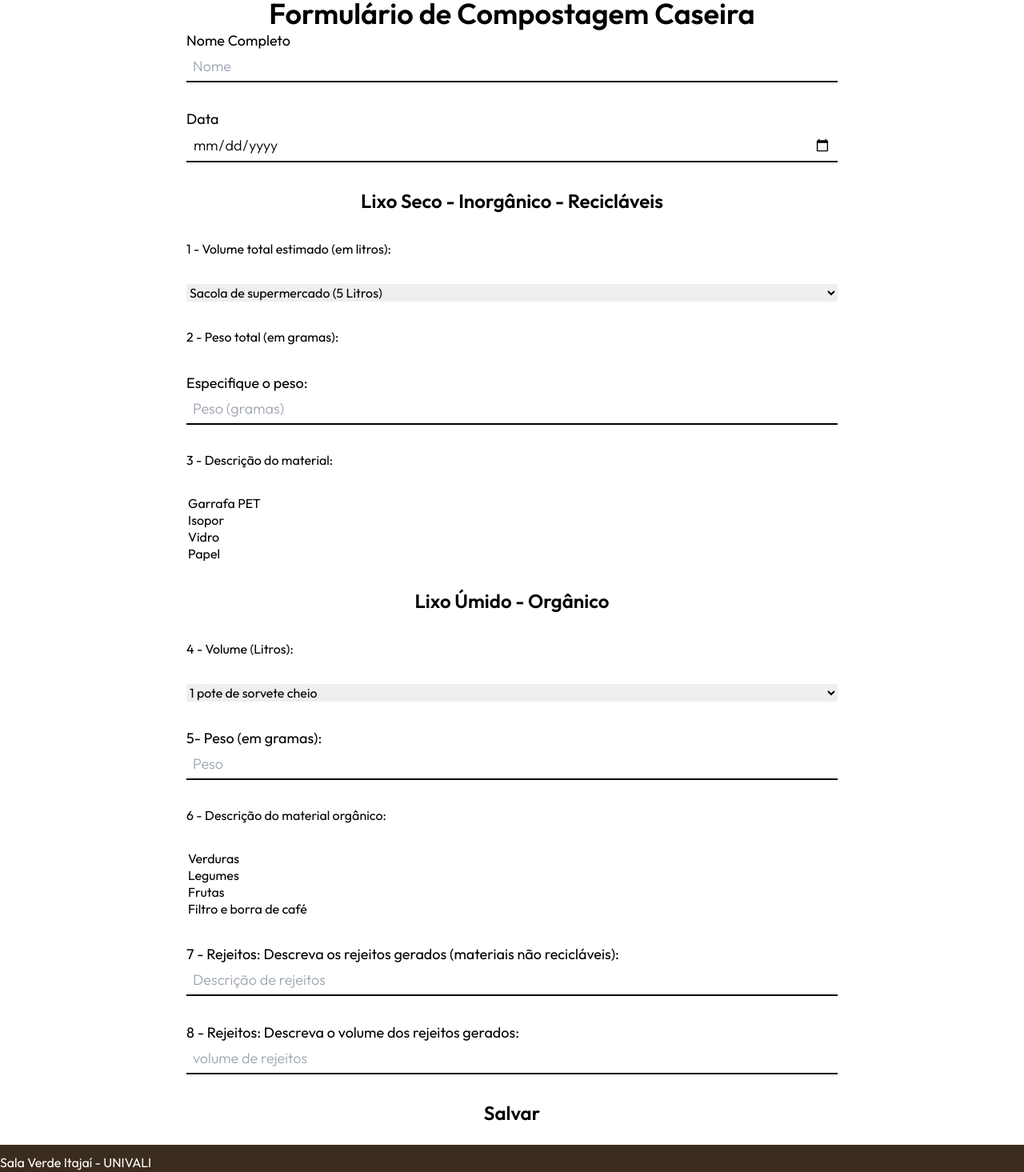
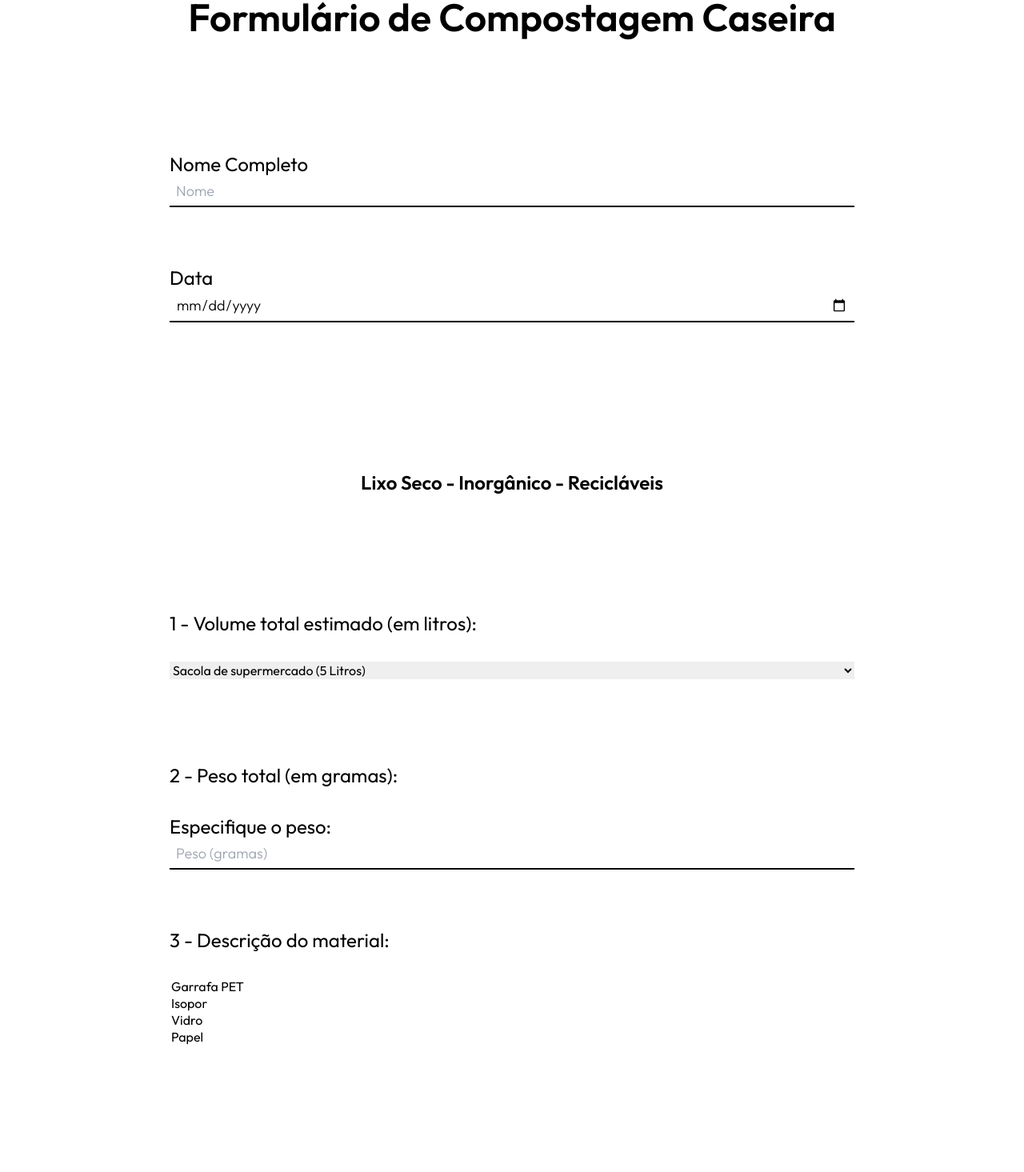
Before and after one commit to lucaslosekann/pequena-folha-front, a React (Vite) app: page /formulario in a window 1280 px wide. Shown: the part 97-1562 px from the top of the page at 80% size. Built offline with nearby package versions, Linux system fonts and the light colour scheme.

Commit message:
erros resolvidos

```diff
--- a/src/pages/Formulary.tsx
+++ b/src/pages/Formulary.tsx
@@ -1,7 +1,7 @@
 import Wrapper from "../components/Wrapper";
 import React, { useState } from "react";
 import TextInput from "../components/TextInput";
-import {Text, StyleSheet} from 'react-native';
+
 
 const Form = () => {
   const [name, setName] = useState("");
@@ -9,16 +9,16 @@ const Form = () => {
   const [volume, setVolume] = useState("");
   const [volumeOther, setVolumeOther] = useState("");
   const [weight, setWeight] = useState("");
-  const [description, setDescription] = useState([]);
+  const [description, setDescription] = useState<string[]>([]);
   const [descriptionOther, setDescriptionOther] = useState("");
   const [organicVolume, setOrganicVolume] = useState("");
   const [organicVolumeOther, setOrganicVolumeOther] = useState("");
   const [organicWeight, setOrganicWeight] = useState("");
-  const [organicDescription, setOrganicDescription] = useState([]);
+  const [organicDescription, setOrganicDescription] = useState<string[]>([]);
   const [organicDescriptionOther, setOrganicDescriptionOther] = useState("");
   const [rejeitos, setRejeitos] = useState("");
 
-  const handleForm = (e) => {
+  const handleForm = (e: React.FormEvent) => {
     e.preventDefault();
     console.log("Formulário enviado!");
   };
@@ -27,7 +27,7 @@ const Form = () => {
     <Wrapper className="flex flex-col gap-8 px-3 sm:px-0">
       <div>
 
-      <h2  className= "flex text-left text-2xl font-semibold text-own-black sm:text-4xl justify-center ">
+      <h2  className= "flex text-left text-3xl font-semibold text-own-black sm:text-5xl justify-center mb-36">
 
         Formulário de Compostagem Caseira
 
@@ -40,8 +40,8 @@ const Form = () => {
                             placeholder="Nome"
                             type="text"
                             name="Nome"
-                            containerClassName=" text-left w-full"
-                            labelClassName="text-black"
+                            containerClassName=" text-left w-full   mb-10"
+                            labelClassName="text-black  text-2xl"
                             inputClassName="border-black text-black"
                         />
 
@@ -51,15 +51,29 @@ const Form = () => {
                             placeholder="mm/dd/aa"
                             type="date"
                             name="Data"
-                            containerClassName="text-left w-full"
-                            labelClassName="text-black"
+                            containerClassName="text-left w-full mb-10"
+                            labelClassName="text-black text-2xl"
                             inputClassName="border-black text-black"
                         />
 
 
-          <h3 className= "flex text-left text-2xl font-semibold text-own-black sm:text-2xl justify-center ">Lixo Seco - Inorgânico - Recicláveis</h3>
 
-          <label>1 - Volume total estimado (em litros):</label>
+
+
+
+
+
+
+          <h3 className= "flex text-left text-2xl font-semibold text-own-black sm:text-2xl justify-center mt-28  mb-28">Lixo Seco - Inorgânico - Recicláveis</h3>
+
+
+
+
+
+
+
+
+          <label className="text-black text-2xl">1 - Volume total estimado (em litros):</label>
           <select name="volume" value={volume} onChange={(e) => setVolume(e.target.value)}>
             <option value="5">Sacola de supermercado (5 Litros)</option>
             <option value="15">Saco de lixo (15 Litros)</option>
@@ -67,7 +81,7 @@ const Form = () => {
             <option value="50">Saco de lixo (50 Litros)</option>
             <option value="outro">Outro</option>
           </select>
-
+          <div className="mb-10">  </div>
           {volume === "outro" && (
 
 
@@ -78,28 +92,28 @@ const Form = () => {
                             placeholder="Volume"
                             type="text"
                             name="Volume"
-                            containerClassName="text-left w-full"
-                            labelClassName="text-black"
+                            containerClassName="text-left w-full -mt-10 mb-10"
+                            labelClassName="text-black text-2xl"
                             inputClassName="border-black text-black"
                         />
 
             </>
           )}
 
-          <label>2 - Peso total (em gramas):</label>
+<label className="text-black text-2xl">2 - Peso total (em gramas):</label>
           <TextInput
                             required
                             label="Especifique o peso:"
                             placeholder="Peso (gramas)"
                             type="number"
                             name="weight"
-                            containerClassName="text-left w-full"
-                            labelClassName="text-black"
+                            containerClassName="text-left w-full  mb-10"
+                            labelClassName="text-black text-2xl"
                             inputClassName="border-black text-black"
                         />
 
 
-          <label>3 - Descrição do material:</label>
+          <label className="text-black text-2xl">3 - Descrição do material:</label>
           <select
             name="description"
             multiple
@@ -118,7 +132,7 @@ const Form = () => {
             <option value="tetra_pak">Tetra Pak</option>
             <option value="outro">Outro</option>
           </select>
-
+          <div className="mb-10">  </div>
           {description.includes("outro") && (
             <>
              <TextInput
@@ -127,16 +141,16 @@ const Form = () => {
                             placeholder="Material"
                             type="text"
                             name="descriptionOther"
-                            containerClassName="text-left w-full"
-                            labelClassName="text-black"
+                            containerClassName="text-left w-full -mt-10 mb-10"
+                            labelClassName="text-black text-2xl"
                             inputClassName="border-black text-black"
                         />
             </>
           )}
 
-          <h3 className= "flex text-left text-2xl font-semibold text-own-black sm:text-2xl justify-center ">Lixo Úmido - Orgânico</h3>
+          <h3 className= "flex text-left text-2xl font-semibold text-own-black sm:text-2xl justify-center mt-28  mb-28">Lixo Úmido - Orgânico</h3>
 
-          <label>4 - Volume (Litros):</label>
+          <label className="text-black text-2xl">4 - Volume (Litros):</label>
           <select name="organicVolume" value={organicVolume} onChange={(e) => setOrganicVolume(e.target.value)}>
             <option value="2">1 pote de sorvete cheio</option>
             <option value="1">1/2 pote de sorvete</option>
@@ -144,7 +158,7 @@ const Form = () => {
             <option value="3">1 pote e 1/2 de sorvete</option>
             <option value="outro">Outro</option>
           </select>
-
+          <div className="mb-10">  </div>
           {organicVolume === "outro" && (
             <>
             <TextInput
@@ -153,8 +167,8 @@ const Form = () => {
                             placeholder="volume"
                             type="text"
                             name="organicVolumeOther"
-                            containerClassName="text-left w-full"
-                            labelClassName="text-black"
+                            containerClassName="text-left w-full -mt-20 mb-10"
+                            labelClassName="text-black text-2xl"
                             inputClassName="border-black text-black"
                         />
             </>
@@ -167,12 +181,12 @@ const Form = () => {
                             placeholder="Peso"
                             type="text"
                             name="organicWeight"
-                            containerClassName="text-left w-full"
-                            labelClassName="text-black"
+                            containerClassName="text-left w-full mb-10"
+                            labelClassName="text-black text-2xl"
                             inputClassName="border-black text-black"
                         />
 
-          <label>6 - Descrição do material orgânico:</label>
+<label className="text-black text-2xl ">6 - Descrição do material orgânico:</label>
           <select
             name="organicDescription"
             multiple
@@ -189,7 +203,7 @@ const Form = () => {
             <option value="casca_ovo">Casca de ovo</option>
             <option value="outro">Outro</option>
           </select>
-
+<div className="mb-10">  </div>
           {organicDescription.includes("outro") && (
             <>
             <TextInput
@@ -198,20 +212,22 @@ const Form = () => {
                             placeholder="Descrição de material"
                             type="text"
                             name="organicDescriptionOther"
-                            containerClassName="text-left w-full"
-                            labelClassName="text-black"
+                            containerClassName="text-left w-full -mt-20 mb-10"
+                            labelClassName="text-black text-2xl"
                             inputClassName="border-black text-black"
                         />
             </>
           )}
+<h3 className= "flex text-left text-2xl font-semibold text-own-black sm:text-2xl justify-center mt-28  mb-28">Rejeitos (materiais não recicláveis)</h3>
+
  <TextInput
                             required
-                            label="7 - Rejeitos: Descreva os rejeitos gerados (materiais não recicláveis):"
+                            label="7 - Rejeitos: Descreva os rejeitos gerados:"
                             placeholder="Descrição de rejeitos"
                             type="text"
                             name="rejeitos"
-                            containerClassName="text-left w-full"
-                            labelClassName="text-black"
+                            containerClassName="text-left w-full mb-10 "
+                            labelClassName="text-black text-2xl"
                             inputClassName="border-black text-black"
                         />
 
@@ -221,11 +237,11 @@ const Form = () => {
                             placeholder="volume de rejeitos"
                             type="number"
                             name="rejeitos"
-                            containerClassName="text-left w-full"
-                            labelClassName="text-black"
+                            containerClassName="text-left w-full mb-10"
+                            labelClassName="text-black text-2xl"
                             inputClassName="border-black text-black"
                         />
-          <button className= "flex text-left text-2xl font-semibold text-own-black sm:text-2xl justify-center " type="submit">Salvar</button>
+          <button className= "flex  text-3xl font-semibold text-own-black sm:text-3xl justify-center w-min mx-96  mt-20  mb-20" type="submit">Salvar</button>
         </form>
       </div>
     </Wrapper>
```
